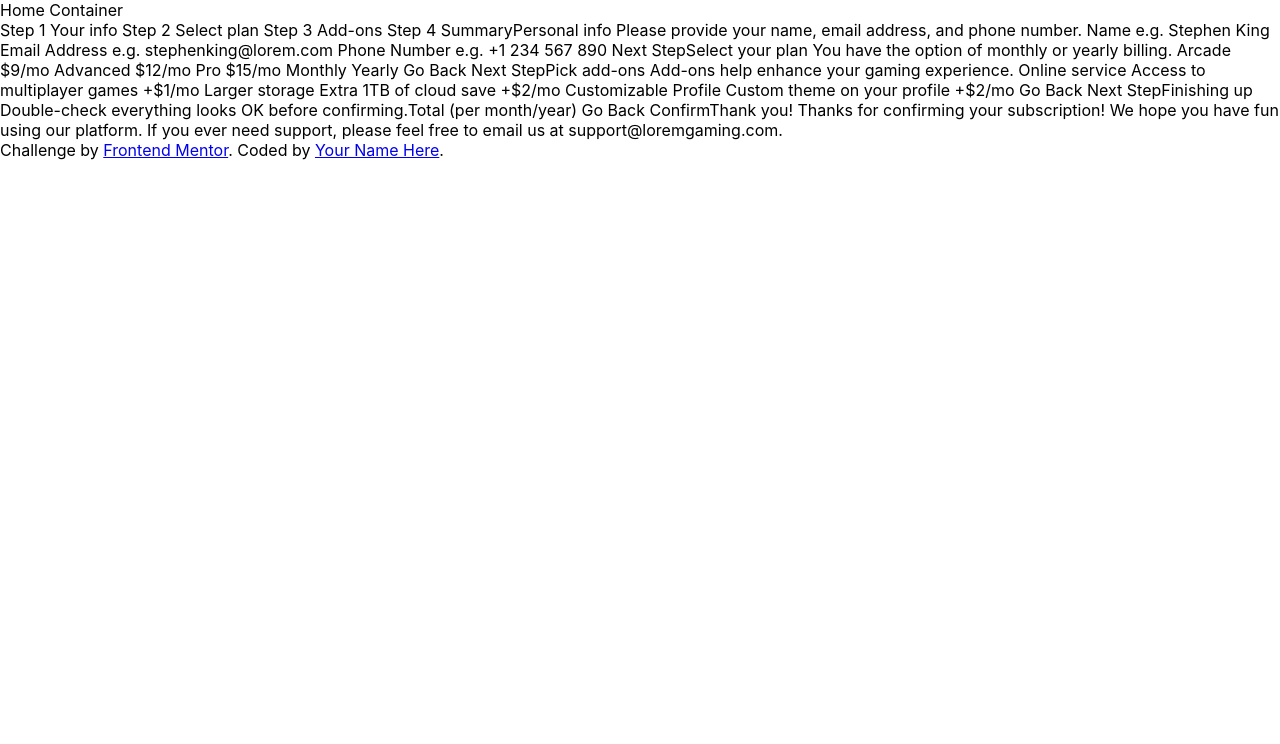
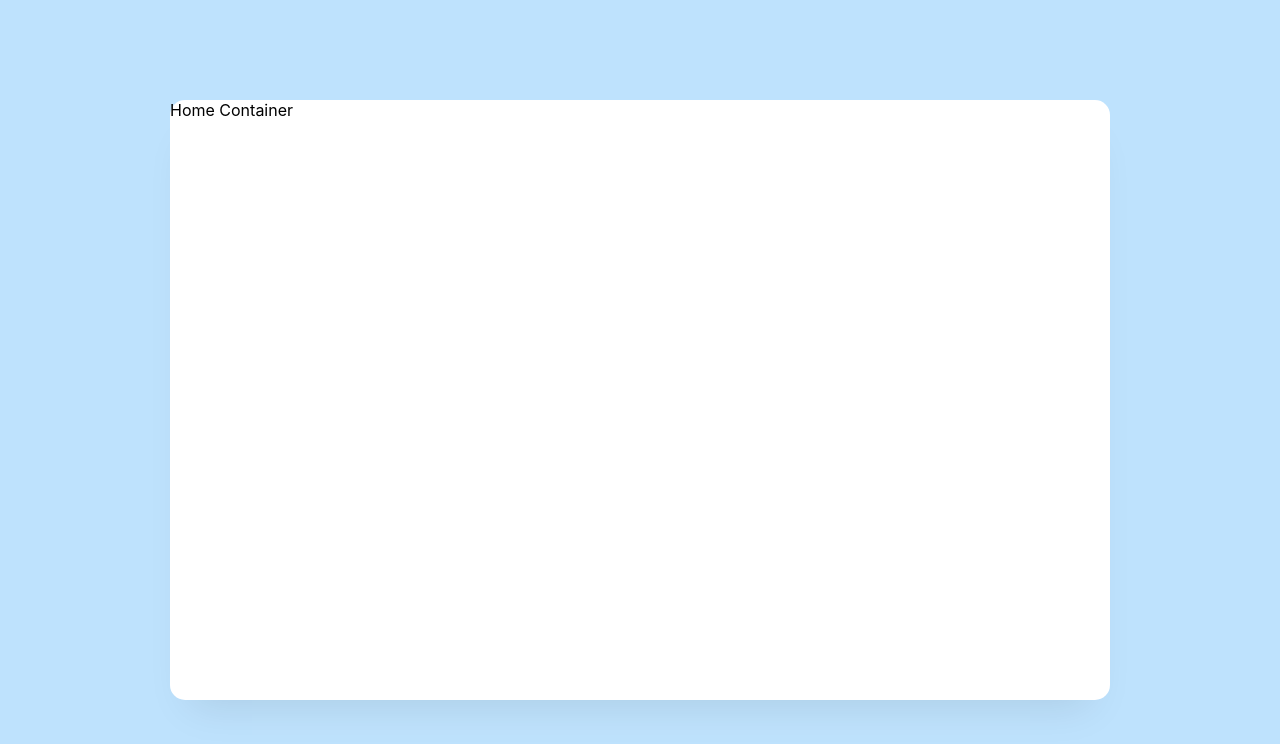
Before and after one commit to mosesrc/multi-step-form-app, a React (Create React App) app in the folder multi-step-form-ui/: page / in a window 1280 px wide. Shown: the top 744 px of the page. Built offline with nearby package versions, Linux system fonts and the light colour scheme.

Commit message:
Added Home Container

```diff
--- a/multi-step-form-ui/src/App.css
+++ b/multi-step-form-ui/src/App.css
@@ -1,38 +1,9 @@
-.App {
-  text-align: center;
+/* Responsive Queries */
+body {
+  background-color: #BEE2FD;
+  padding: 105px 17%;
 }
 
-.App-logo {
-  height: 40vmin;
-  pointer-events: none;
+@media (max-width: 400px) {
+
 }
-
-@media (prefers-reduced-motion: no-preference) {
-  .App-logo {
-    animation: App-logo-spin infinite 20s linear;
-  }
-}
-
-.App-header {
-  background-color: #282c34;
-  min-height: 100vh;
-  display: flex;
-  flex-direction: column;
-  align-items: center;
-  justify-content: center;
-  font-size: calc(10px + 2vmin);
-  color: white;
-}
-
-.App-link {
-  color: #61dafb;
-}
-
-@keyframes App-logo-spin {
-  from {
-    transform: rotate(0deg);
-  }
-  to {
-    transform: rotate(360deg);
-  }
-}
--- a/multi-step-form-ui/src/App.js
+++ b/multi-step-form-ui/src/App.js
@@ -4,115 +4,9 @@ import HomeContainer from './components/HomeContainer/HomeContainer';
 
 function App() {
   return (
-    <div>
+    <>
       <HomeContainer />
-      {/* <!-- Sidebar start --> */}
-
-      Step 1
-      Your info
-
-      Step 2
-      Select plan
-
-      Step 3
-      Add-ons
-
-      Step 4
-      Summary
-
-      {/* <!-- Sidebar end -->
-
-      <!-- Step 1 start --> */}
-
-      Personal info
-      Please provide your name, email address, and phone number.
-
-      Name
-      e.g. Stephen King
-
-      Email Address
-      e.g. stephenking@lorem.com
-
-      Phone Number
-      e.g. +1 234 567 890
-
-      Next Step
-
-      {/* <!-- Step 1 end -->
-
-      <!-- Step 2 start --> */}
-
-      Select your plan
-      You have the option of monthly or yearly billing.
-
-      Arcade
-      $9/mo
-
-      Advanced
-      $12/mo
-
-      Pro
-      $15/mo
-
-      Monthly
-      Yearly
-
-      Go Back
-      Next Step
-
-      {/* <!-- Step 2 end -->
-
-      <!-- Step 3 start --> */}
-
-      Pick add-ons
-      Add-ons help enhance your gaming experience.
-
-      Online service
-      Access to multiplayer games
-      +$1/mo
-
-      Larger storage
-      Extra 1TB of cloud save
-      +$2/mo
-
-      Customizable Profile
-      Custom theme on your profile
-      +$2/mo
-
-      Go Back
-      Next Step
-
-      {/* <!-- Step 3 end -->
-
-      <!-- Step 4 start --> */}
-
-      Finishing up
-      Double-check everything looks OK before confirming.
-
-      {/* <!-- Dynamically add subscription and add-on selections here --> */}
-
-      Total (per month/year)
-
-      Go Back
-      Confirm
-
-      {/* <!-- Step 4 end -->
-
-      <!-- Step 5 start --> */}
-
-      Thank you!
-
-      Thanks for confirming your subscription! We hope you have fun
-      using our platform. If you ever need support, please feel free
-      to email us at support@loremgaming.com.
-
-      {/* <!-- Step 5 end --> */}
-
-      <div class="attribution">
-        Challenge by <a href="https://www.frontendmentor.io?ref=challenge" target="_blank">Frontend Mentor</a>.
-        Coded by <a href="#">Your Name Here</a>.
-      </div>
-    </div>
+    </>
   );
 }
 
--- /dev/null
+++ b/multi-step-form-ui/src/components/HomeContainer/HomeContainer.css
@@ -0,0 +1,11 @@
+section {
+    position: absolute;
+    left: 50%;
+    top: 50%;
+    transform: translate(-50%, -50%);
+    background: var(--White, #FFF);
+    box-shadow: 0px 25px 40px -20px rgba(0, 0, 0, 0.10);
+    width: 940px;
+    height: 600px;
+    border-radius: 15px;
+}
--- a/multi-step-form-ui/src/components/HomeContainer/HomeContainer.js
+++ b/multi-step-form-ui/src/components/HomeContainer/HomeContainer.js
@@ -1,11 +1,13 @@
 import React from 'react';
+
+import './HomeContainer.css';
 
 function HomeContainer() {
 
     return (
-        <div>
+        <section>
             Home Container
-        </div>
+        </section>
     )
 }
 
```
Also changed, not shown: multi-step-form-ui/src/components/StepNavigationPane/StepNavigationPane.css (added), multi-step-form-ui/src/components/StepNavigationPane/StepNavigationPane.js (added).
